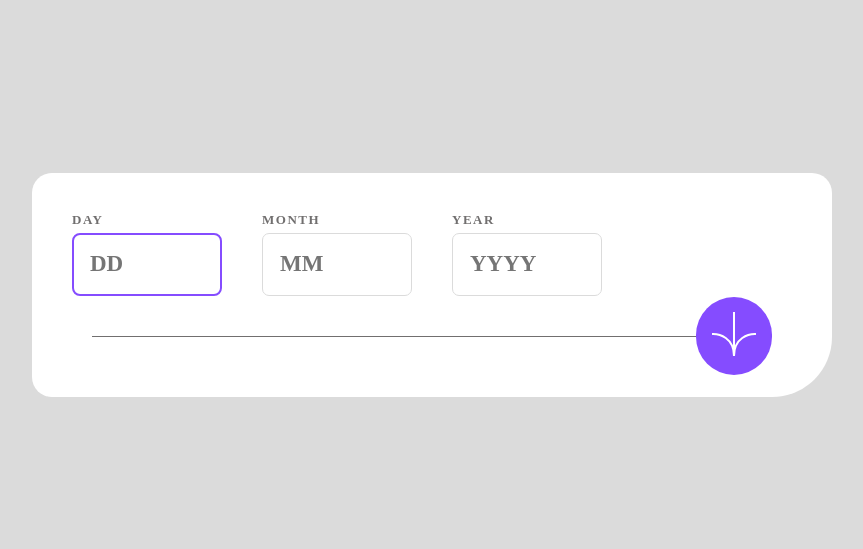
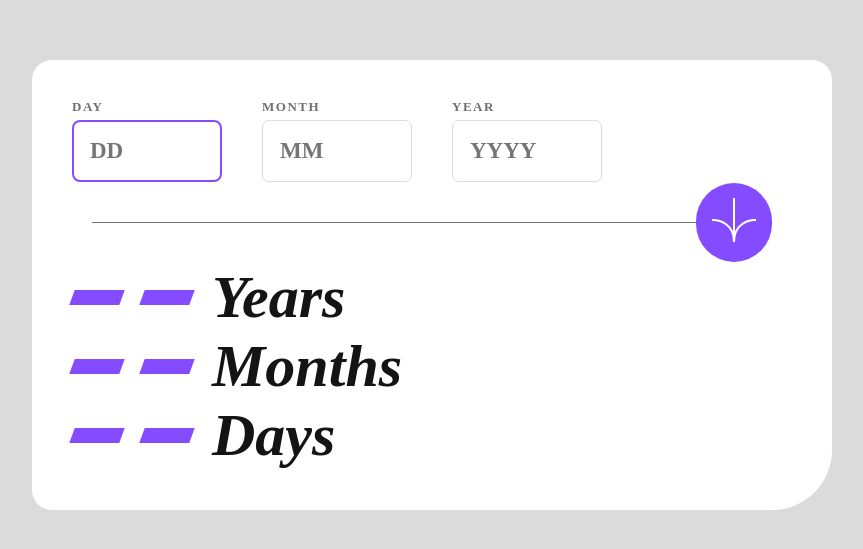
Before and after one commit to KrystianZybura/age-calculator, a React (Vite) app: page / in a window 1280 px wide. Shown: the part 115-664 px from the top of the page, without its empty margins (208-1071 px from the left). Built offline with nearby package versions, Linux system fonts and the light colour scheme.

Commit message:
Result component added, initial design implemented

```diff
--- /dev/null
+++ b/src/App/Form/Result/index.jsx
@@ -0,0 +1,20 @@
+import { Output, OutputDescriber, ResultPlaceholder, Wrapper } from "./styled";
+
+const Result = () => (
+  <Wrapper>
+    <Output>
+      <ResultPlaceholder /> <ResultPlaceholder />
+      <OutputDescriber>Years</OutputDescriber>
+    </Output>
+    <Output>
+      <ResultPlaceholder /> <ResultPlaceholder />
+      <OutputDescriber>Months</OutputDescriber>
+    </Output>
+    <Output>
+      <ResultPlaceholder /> <ResultPlaceholder />
+      <OutputDescriber>Days</OutputDescriber>
+    </Output>
+  </Wrapper>
+);
+
+export default Result;
--- /dev/null
+++ b/src/App/Form/Result/styled.js
@@ -0,0 +1,26 @@
+import styled from "styled-components";
+
+export const Wrapper = styled.div`
+  margin-top: 40px;
+`;
+
+export const Output = styled.div`
+  display: grid;
+  grid-template-columns: auto auto 1fr;
+  grid-gap: 20px;
+`;
+
+export const OutputDescriber = styled.span`
+  font-size: 60px;
+  font-style: italic;
+  font-weight: 700;
+`;
+
+export const ResultPlaceholder = styled.span`
+  display: inline-block;
+  background-color: ${({ theme }) => theme.purple};
+  height: 15px;
+  width: 50px;
+  align-self: center;
+  transform: skewX(-20deg);
+`;
--- a/src/App/Form/index.jsx
+++ b/src/App/Form/index.jsx
@@ -9,6 +9,7 @@ import {
 } from "./styled";
 
 import Arrow from "../assets/arrowIcon.svg?react";
+import Result from "./Result";
 
 const Form = () => (
   <StyledForm>
@@ -32,6 +33,7 @@ const Form = () => (
         <Arrow />
       </Button>
     </ButtonContainer>
+    <Result />
   </StyledForm>
 );
 
```
